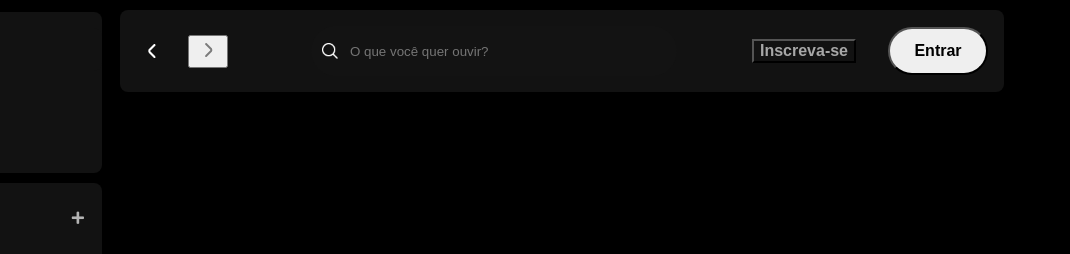
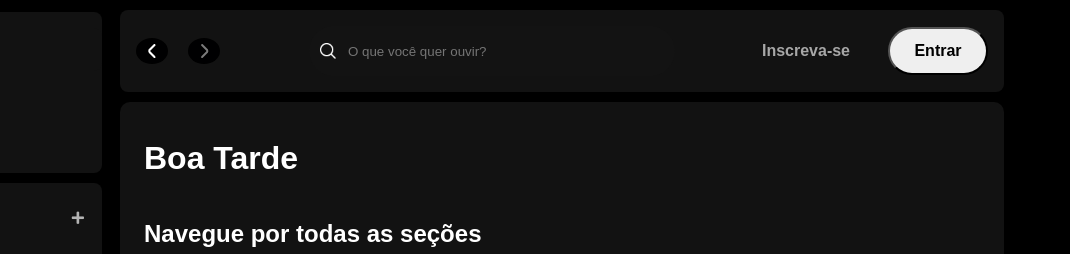
Before and after one commit to laryssa-finizola/Spotify_Page, a plain HTML site: page index.html in a window 1280 px wide. Shown: the top 254 px of the page, 210-1280 px from the left. Drawn offline with Linux system fonts and the light colour scheme.

Commit message:
adicionando o playlist content

```diff
--- a/index.html
+++ b/index.html
@@ -73,7 +73,7 @@
                     <button class="arrow-left">
                         <img src="./src/images/icons/small-left.png" alt="Setor esquerdo">
                     </button>
-                    <button class="arrow-righT">
+                    <button class="arrow-right">
                         <img src="./src/images/icons/small-right.png" alt="Setor direito">
                     </button>
                 </div>
@@ -88,6 +88,17 @@
                 </div>
 
             </nav>
+
+            <div class="playlist__content">
+                <div id="result-playlists">
+                    <div class="playlist">
+                        <h1 id="greeting">Boa Tarde</h1>
+                        <h1 class="greeting-subtitle">Navegue por todas as seções</h1>
+                    </div>
+                </div>
+
+                <!--CARDS-->
+            </div>
         </div>
     </main>
 
--- a/src/styles/main-content.css
+++ b/src/styles/main-content.css
@@ -25,8 +25,19 @@
     margin-right: 1.25rem;
 }
 
-.arrow-left,
-.arrow-right {
+.arrow-left{
+    display: flex;
+    align-items: center;
+    justify-content: center;
+    width: 32px;
+    background: var(--bg-icon);
+    background-color: var(--bg-arrow-color);
+    border: none;
+    border-radius: 50%;
+    cursor: pointer;
+}
+
+.arrow-right{
     display: flex;
     align-items: center;
     justify-content: center;
@@ -77,6 +88,7 @@
     font-weight: 700;
     background-color: transparent;
     margin-right: 32px;
+    border:none;
 }
 
 .header__login .login{
@@ -87,3 +99,28 @@
     font-weight: 700;
     border-radius: 40px;
 }
+
+.playlist__content{
+    height: 68vh;
+    padding-top: 16px;
+    margin: 10px;
+    border-radius: 10px;
+    background-color: #121212;
+}
+
+.playlist{
+    margin: 24px;
+}
+
+.playlist #greeting {
+    color: #fff;
+    font-size: 32px;
+    font-weight: 700;
+    margin-bottom: 48px;
+}
+
+.playlist .greeting-subtitle {
+    color: #fff;
+    font-size: 24px;
+    font-weight: 700;
+}
--- a/src/styles/vars.css
+++ b/src/styles/vars.css
@@ -1,4 +1,5 @@
 :root {
     --font-family: "DM Sans", sans-serif;
     --bg-icon: #131313;
+    --bg-arrow-color: rgba(0,0,0.7);
 }
```
